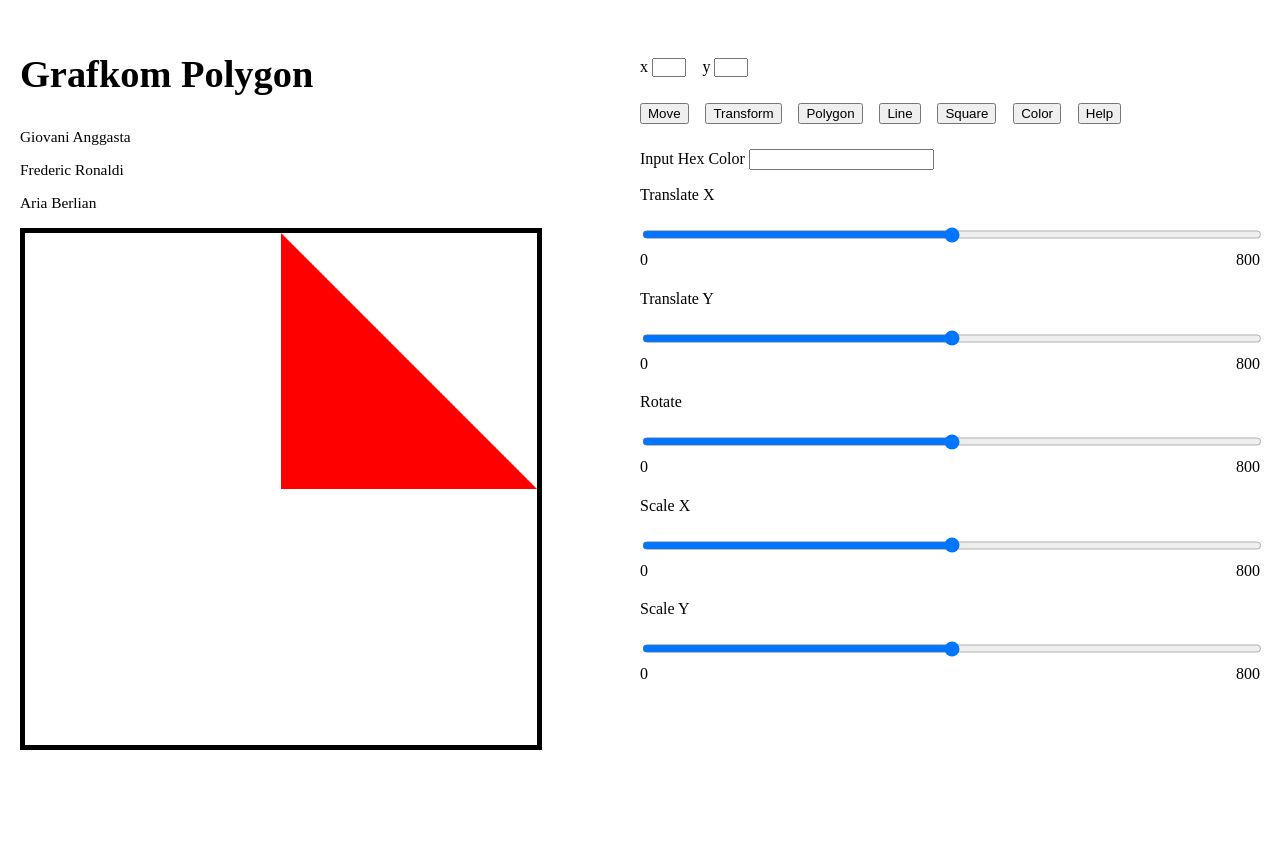
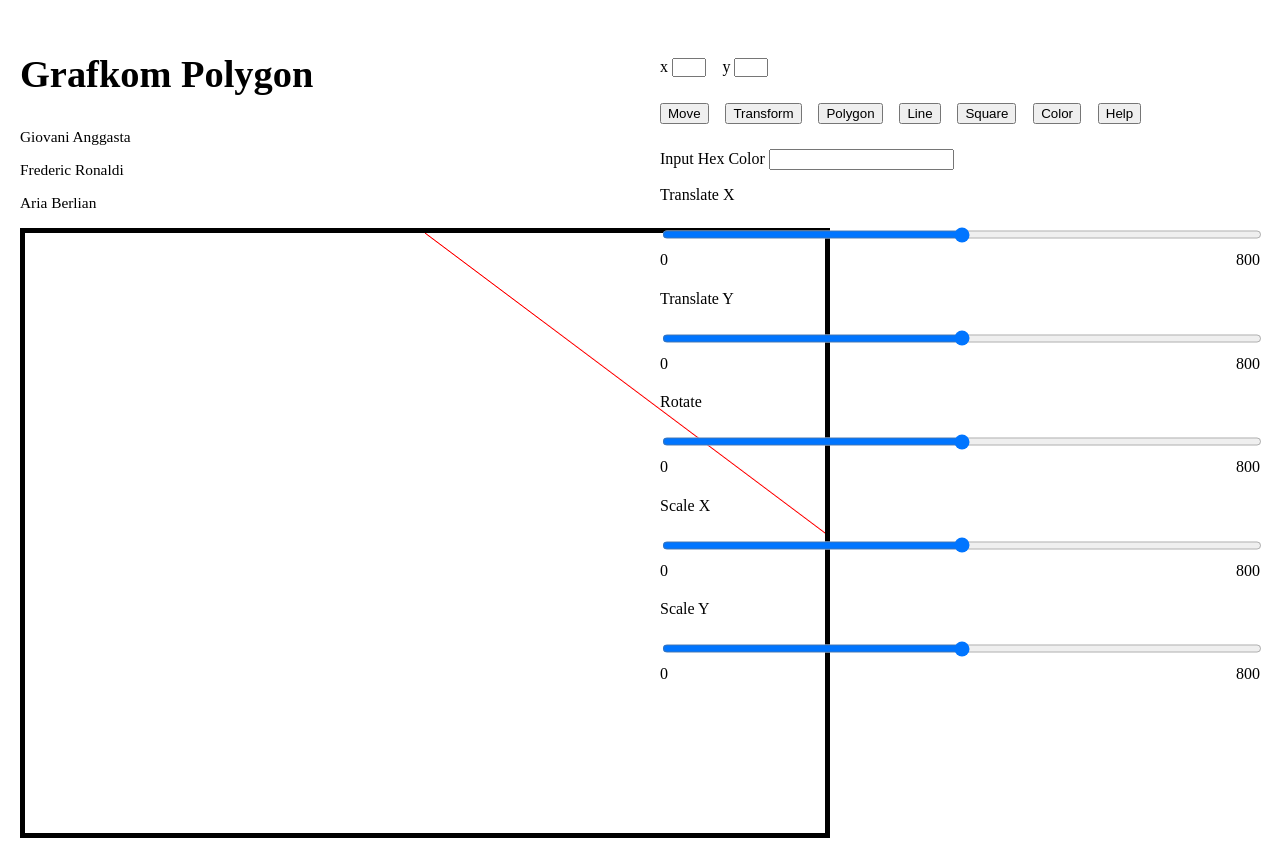
Before and after one commit to frederon/grafkom_polygon, a website built with Vite: page index.html in a window 1280 px wide. Before the commit the page ends 840 px from the top, so only its background shows below. Built offline with nearby package versions, Linux system fonts and the light colour scheme.

Commit message:
simple line drawing

```diff
--- a/controllers/drawer.js
+++ /dev/null
@@ -1,26 +0,0 @@
-const triangleData = [
-  0.0, 0.0,
-  1.0, 0.0,
-  0.0, 1.0
-]
-
-const bindVertex = (ctx) => {
-  const vertBuf = ctx.createBuffer()
-  ctx.bindBuffer(ctx.ARRAY_BUFFER, vertBuf)
-  ctx.bufferData(ctx.ARRAY_BUFFER, new Float32Array(triangleData), ctx.STATIC_DRAW)
-}
-
-const draw = (shaderProgram, ctx) => {
-  ctx.useProgram(shaderProgram)
-  const vertexPos = ctx.getAttribLocation(shaderProgram, 'a_pos')
-  const uniformCol = ctx.getUniformLocation(shaderProgram, 'u_fragColor')
-  ctx.vertexAttribPointer(vertexPos, 2, ctx.FLOAT, false, 0, 0)
-  ctx.uniform4fv(uniformCol, [1.0, 0.0, 0.0, 1.0])
-  ctx.enableVertexAttribArray(vertexPos)
-  ctx.drawArrays(ctx.TRIANGLES, 0, triangleData.length / 2)
-}
-
-export {
-  bindVertex,
-  draw
-}
--- /dev/null
+++ b/controllers/enums.ts
@@ -0,0 +1,7 @@
+export enum ObjectType {
+  POINT,
+  LINE,
+  SQUARE,
+  RECTANGLE,
+  POLYGON
+}
--- a/controllers/loader.ts
+++ b/controllers/loader.ts
@@ -20,6 +20,8 @@ class Loader {
     this.vertexShader = this.loadShaders('vertex', vertShaderData);
     this.fragmentShader = this.loadShaders('fragment', fragShaderData);
     this.loadProgram();
+
+    this.clear();
   }
 
   public loadShaders = (glslType: string, glslData: string): WebGLShader => {
@@ -29,6 +31,12 @@ class Loader {
     const shader = this.ctx.createShader(type) as WebGLShader
     this.ctx.shaderSource(shader, glslData)
     this.ctx.compileShader(shader)
+
+    if (!this.ctx.getShaderParameter(shader, this.ctx.COMPILE_STATUS)) {
+      alert(this.ctx.getShaderInfoLog(shader));
+      this.ctx.deleteShader(shader);
+    }
+
     return shader
   }
 
@@ -39,6 +47,17 @@ class Loader {
     this.ctx.attachShader(this.shaderProgram, this.fragmentShader);
 
     this.ctx.linkProgram(this.shaderProgram);
+
+    if (!this.ctx.getProgramParameter(this.shaderProgram, this.ctx.LINK_STATUS)) {
+      alert("WebGL Program error");
+      this.ctx.deleteProgram(this.shaderProgram);
+    }
+  }
+
+  public clear = (): void => {
+    this.ctx.viewport(0, 0, this.canvas.width, this.canvas.height);
+    this.ctx.clearColor(1, 1, 1, 1);
+    this.ctx.clear(this.ctx.COLOR_BUFFER_BIT | this.ctx.DEPTH_BUFFER_BIT)
   }
 }
 
--- a/main.js
+++ b/main.js
@@ -1,5 +1,5 @@
-import { bindVertex, draw } from "./controllers/drawer"
 import Loader from "./controllers/loader"
+import Line from "./models/Line"
 
 const canvas = document.getElementById("webgl")
 canvas.width = 800
@@ -7,5 +7,5 @@ canvas.height = 600
 
 const app = new Loader(canvas);
 
-bindVertex(app.ctx)
-draw(app.shaderProgram, app.ctx)
+const line = new Line(1, [1, 0, 0, 1])
+line.draw(app.shaderProgram, app.ctx)
--- /dev/null
+++ b/models/BaseObject.ts
@@ -0,0 +1,23 @@
+import { ObjectType } from "../controllers/enums";
+
+abstract class BaseObject {
+  public id: number;
+  public type!: ObjectType;
+  public color!: [number, number, number, number]; //RGBA
+  public projectionMatrix: Array<number>;
+
+  constructor(
+    id: number
+  ) {
+    this.id = id;
+    this.color = [1.0, 0.0, 0.0, 1.0]
+    this.projectionMatrix = [1, 0, 0, 0, 1, 0, 0, 0, 1]
+  }
+
+  abstract draw(
+    shaderProgram: WebGLProgram,
+    ctx: WebGL2RenderingContext
+  ): void;
+}
+
+export default BaseObject;
--- /dev/null
+++ b/models/Line.ts
@@ -0,0 +1,37 @@
+import BaseObject from "./BaseObject";
+
+class Line extends BaseObject {
+  public vertices: Array<number>;
+
+  constructor(
+    id: number,
+    vertices: Array<number>
+  ) {
+    super(id);
+    this.vertices = vertices;
+  }
+
+  public draw(
+    shaderProgram: WebGLProgram,
+    ctx: WebGL2RenderingContext
+  ) {
+    const vertBuf = ctx.createBuffer()
+    ctx.bindBuffer(ctx.ARRAY_BUFFER, vertBuf)
+    ctx.bufferData(ctx.ARRAY_BUFFER, new Float32Array(this.vertices), ctx.STATIC_DRAW)
+
+    ctx.useProgram(shaderProgram)
+    const vertexPos = ctx.getAttribLocation(shaderProgram, 'a_pos')
+    const uniformCol = ctx.getUniformLocation(shaderProgram, 'u_fragColor')
+    const projPos = ctx.getUniformLocation(
+      shaderProgram, 'u_projMatrix'
+    )
+    ctx.vertexAttribPointer(vertexPos, 2, ctx.FLOAT, false, 0, 0)
+    ctx.uniformMatrix3fv(projPos, false, this.projectionMatrix);
+    ctx.uniform4fv(uniformCol, this.color)
+    ctx.enableVertexAttribArray(vertexPos)
+
+    ctx.drawArrays(ctx.LINES, 0, 2)
+  }
+}
+
+export default Line;
--- a/shaders/fragment_shader.glsl
+++ b/shaders/fragment_shader.glsl
@@ -1,6 +1,6 @@
 precision mediump float;
+uniform vec4 u_fragColor;
 
-uniform vec4 u_fragColor;
 void main() {
   gl_FragColor = u_fragColor;
 }
--- a/shaders/vertex_shader.glsl
+++ b/shaders/vertex_shader.glsl
@@ -1,5 +1,7 @@
 attribute vec2 a_pos;
+uniform mat3 u_projMatrix;
 
 void main() {
-  gl_Position = vec4(a_pos, 0, 1);
+  vec2 position = (u_projMatrix * vec3(a_pos, 1)).xy;
+  gl_Position = vec4(position, 0, 1);
 }
--- a/styles/index.css
+++ b/styles/index.css
@@ -28,8 +28,6 @@ section #webgl {
     top: 100;
     left:0;
     border: 5px solid black;
-    width: 40vw;
-    height: 40vw;
 }
 
 section .control {
```
Also changed, not shown: controllers/events.ts (added, +16 -0 lines).
